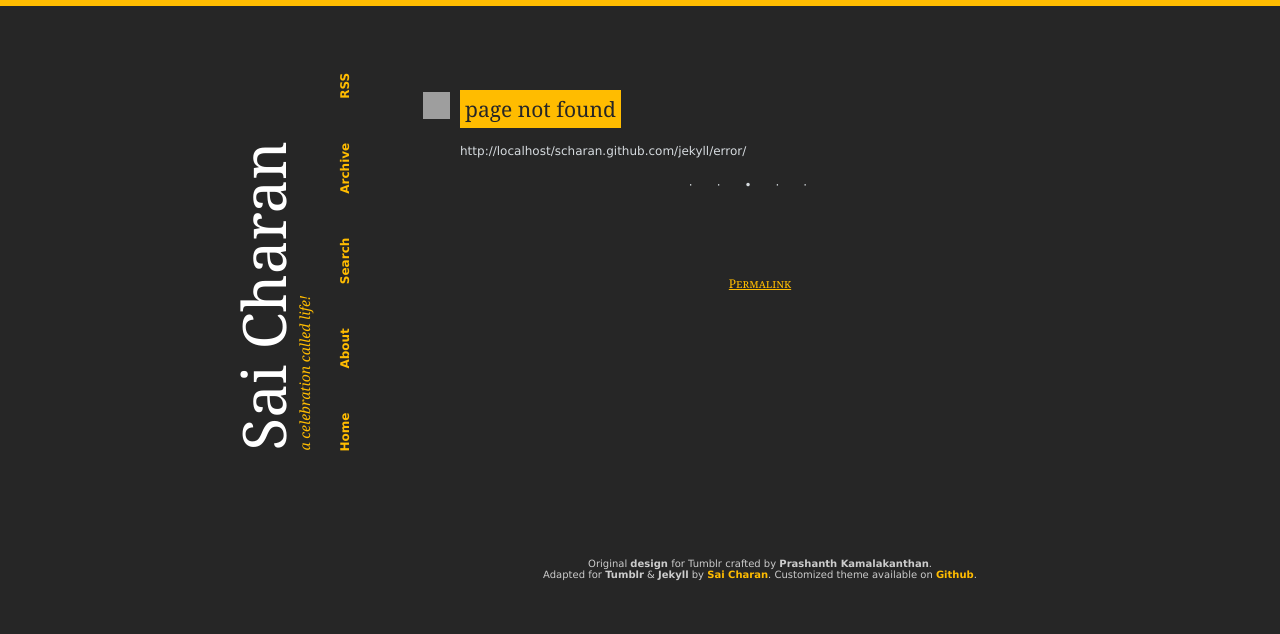
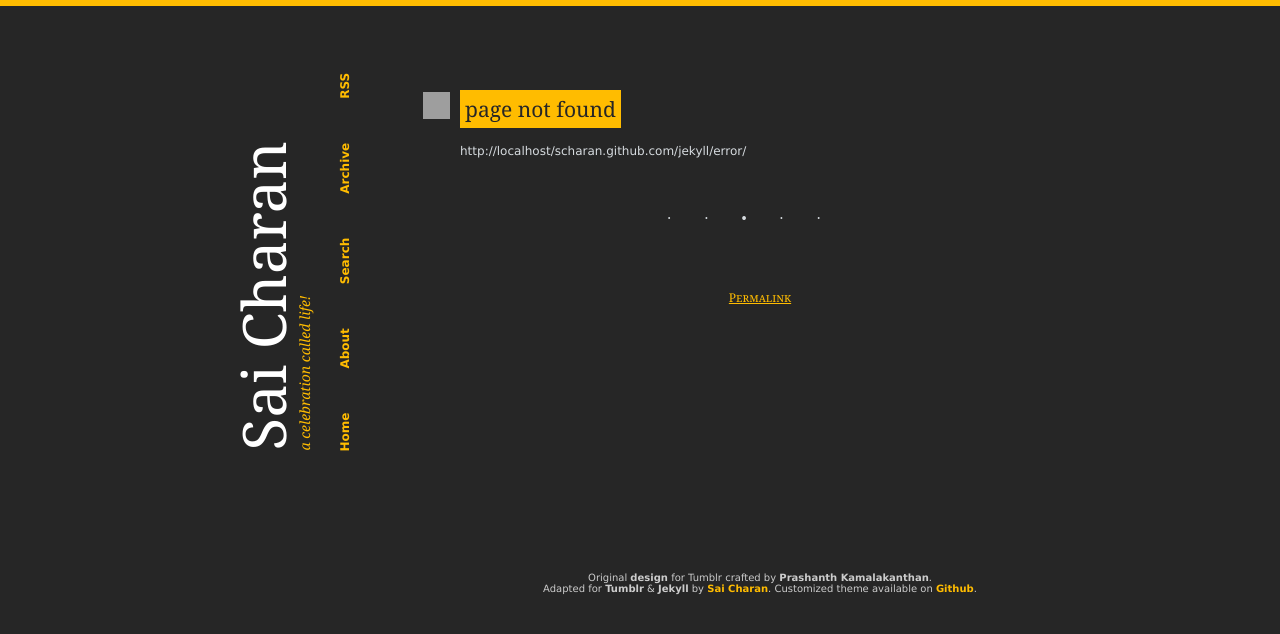
Before and after one commit to arjunasuresh3/scharan.github.com, a Jekyll site: the page built from jekyll/error.html, in a window 1280 px wide. Shown: the top 634 px of the page. Built offline with Jekyll 4.4.1, drawn with Linux system fonts in a browser that asks for light colours; nearby versions of some CDN libraries; comment, search, counter and statistics services are not loaded; a style sheet for code colours, icons or effects is not loaded; grey boxes are pictures that could not be loaded.

Commit message:
_layouts/about.html

```diff
--- a/_layouts/post.html
+++ b/_layouts/post.html
@@ -11,17 +11,13 @@
   <span class="ttl"><a href="{{ page.id }}">{{ page.title }}</a></span>
   <div class="body">
     {{ content }}
+  </div>
+</div>
 
-    <br />
-    <div style="text-align: center">
-      <!-- http://en.wikipedia.org/wiki/Interpunct >
-      &nbsp; &middot; &nbsp; &#12539; &nbsp; &bull; &nbsp; &#12539; &nbsp; &middot; &nbsp; -->
-      <hr class="flourish" />
-    </div>
-  </div>
+<hr class="flourish" />
 
-  {% if page.tags or page.categories %}
-  <br />
+{% if page.tags or page.categories %}
+<div class="post text">
   <div class="body">
     Tags&nbsp; &middot; &nbsp;
     {% for tag in page.tags %}
@@ -31,8 +27,8 @@
     <a href="{{site.folder}}/tags.html#{{ cat }}">{{ cat }}</a>&nbsp; &middot; &nbsp;
     {% endfor %}
   </div>
-  {% endif %}
 </div>
+{% endif %}
 
 {% if site.disqus %}
 <div id="disqus_thread"></div>
--- a/css/munich.css
+++ b/css/munich.css
@@ -619,10 +619,17 @@
 }
 
 hr {
+    text-align: center;
     border: 0;
+    color: #D6DBDF;
+    clear: both;
 }
 
 hr.flourish::after {
     content: "··•··";
     letter-spacing: 2em;
 }
+
+.post {
+    margin: 0 0 50px 0;
+}
```
